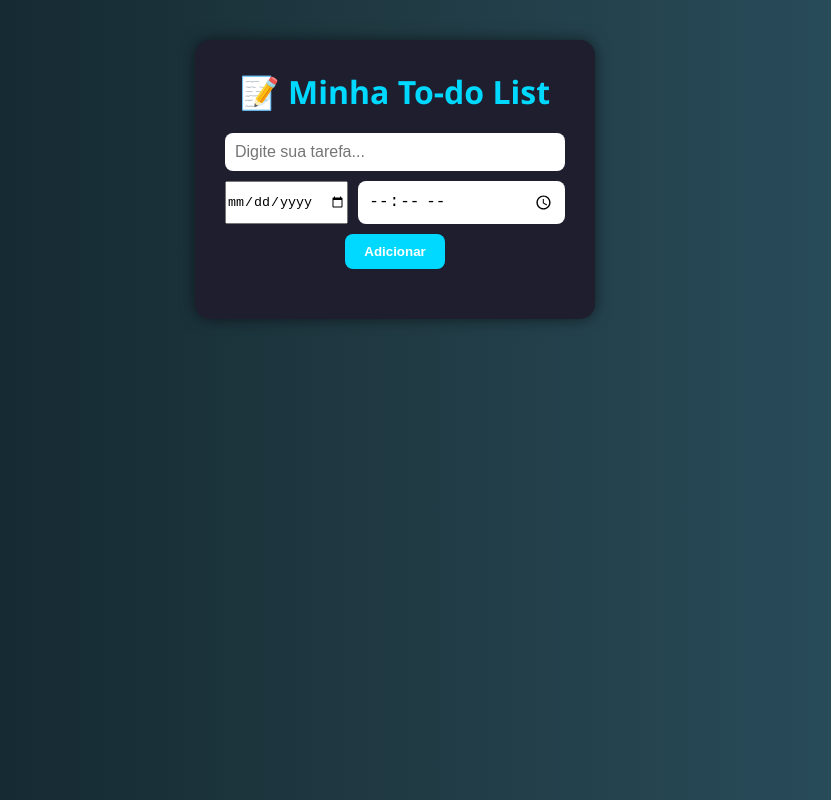
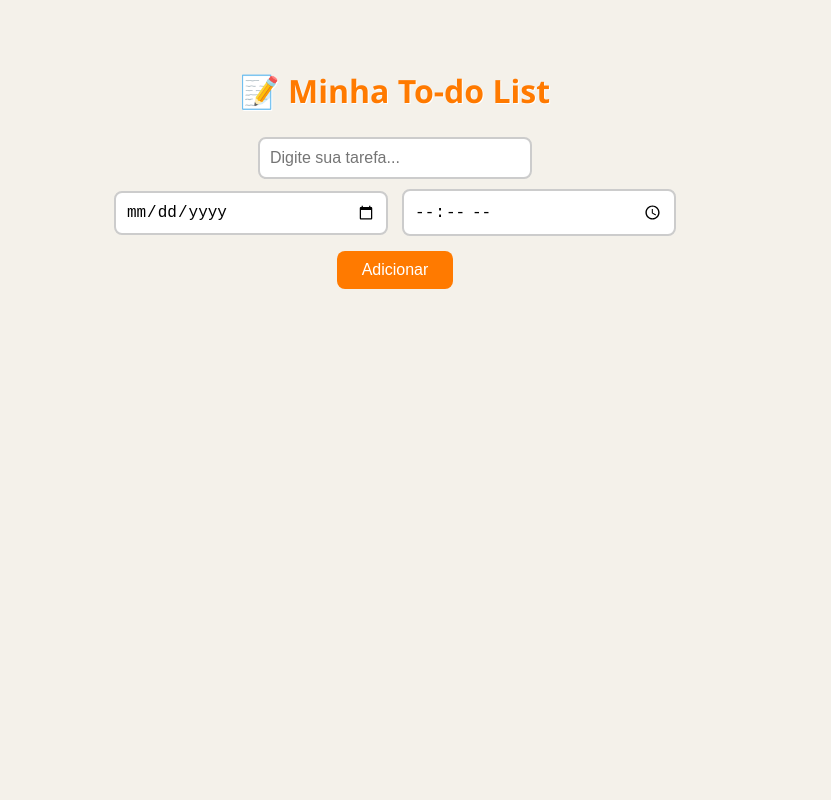
Before and after one commit to matheuscr19-coder/to-do-list-data-hora, a plain HTML site: page index.html in a window 1280 px wide. Shown: the whole page, without its empty margins (245-1076 px from the left). Drawn offline with Linux system fonts and the light colour scheme.

Commit message:
Update style.css

```diff
--- a/style.css
+++ b/style.css
@@ -1,90 +1,59 @@
-* {
-    box-sizing: border-box;
-    margin: 0;
-    padding: 0;
+body {
+    background-color: #f4f1ea;
+    font-family: 'Segoe UI', Tahoma, sans-serif;
+    color: #2e2e2e;
+    padding: 40px 20px;
+    text-align: center;
 }
-body {
-    font-family: 'Segoe UI', Tahoma, Geneva, Verdana, sans-serif;
-    background: linear-gradient(to right, #0f2027, #203a43, #2c5364);
-    display: flex;
-    justify-content: center;
-    align-items: flex-start;
-    min-height: 100vh;
-    padding: 40px 20px;
+
+h1 {
+    font-size: 2em;
+    color: #ff7a00;
+    margin-bottom: 20px;
+    text-shadow: 1px 1px 0 #fff;
+}
+
+input[type="text"],
+input[type="time"],
+input[type="date"] {
+    padding: 10px;
+    font-size: 16px;
+    margin: 5px;
+    border: 2px solid #ccc;
+    border-radius: 8px;
+    width: 250px;
+    background-color: #fff;
+}
+
+button {
+    padding: 10px 25px;
+    font-size: 16px;
+    background-color: #ff7a00;
     color: #fff;
-}
-.container {
-    background-color: #1e1e2f;
-    padding: 30px;
-    border-radius: 15px;
-    box-shadow: 0 0 15px #00000088;
-    width: 100%;
-    max-width: 400px;
-}
-h1 {
-    text-align: center;
-    margin-bottom: 20px;
-    color: #00d9ff;
-}
-.input-area {
-    display: flex;
-    flex-direction: column;
-    gap: 10px;
-    margin-bottom: 20px;
-}
-.input-row {
-    display: flex;
-    gap: 10px;
-}
-input[type="text"],
-input[type="time"] {
-    flex: 1;
-    padding: 10px;
-    border-radius: 8px;
     border: none;
-    outline: none;
-    font-size: 16px;
-}
-button {
-    background-color: #00d9ff;
-    border: none;
-    color: white;
-    padding: 10px 15px;
     border-radius: 8px;
     cursor: pointer;
-    font-weight: bold;
-    transition: 0.3s;
-    align-self: center;
-    width: 100px;
+    margin-top: 10px;
+    transition: background-color 0.3s ease;
 }
+
 button:hover {
-    background-color: #009ec3;
+    background-color: #e06600;
 }
-ul {
-    list-style-type: none;
+
+#listaTarefas {
+    margin-top: 30px;
+    text-align: left;
+    max-width: 500px;
+    margin-left: auto;
+    margin-right: auto;
 }
-li {
-    background-color: #2a2a40;
-    padding: 12px;
-    border-radius: 8px;
+
+.tarefa {
+    background-color: #fff;
+    border-left: 5px solid #ff7a00;
+    padding: 15px;
     margin-bottom: 10px;
-    display: flex;
-    justify-content: space-between;
-    align-items: center;
-    font-size: 15px;
+    border-radius: 6px;
+    box-shadow: 0 1px 3px rgba(0,0,0,0.1);
 }
-li small {
-    color: #ccc;
-    font-size: 0.75em;
-    display: block;
-    margin-top: 4px;
-}
-li button {
-    background: #ff5252;
-    border: none;
-    color: white;
-    padding: 6px 10px;
-    border-radius: 5px;
-    cursor: pointer;
-    font-weight: bold;
-}
```
